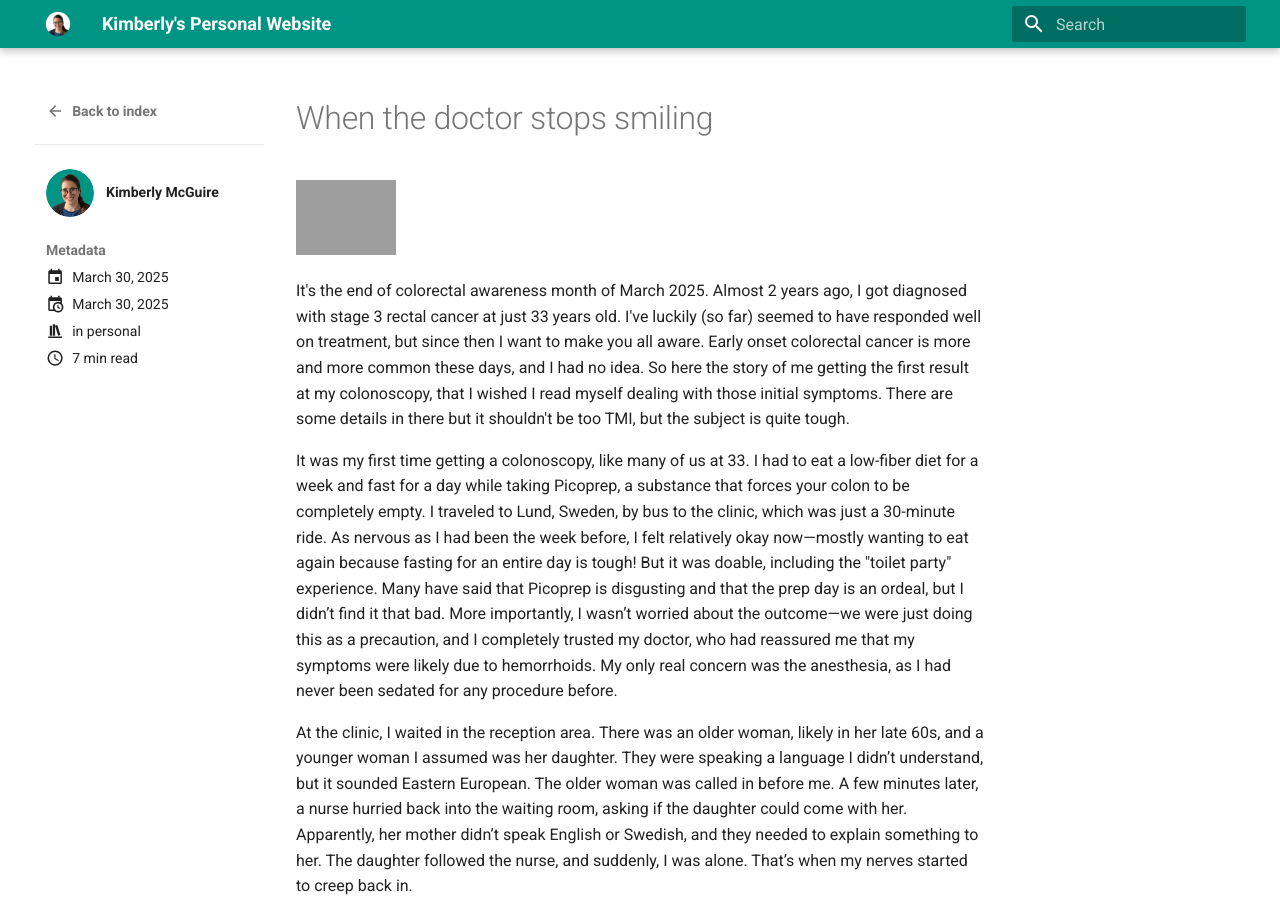
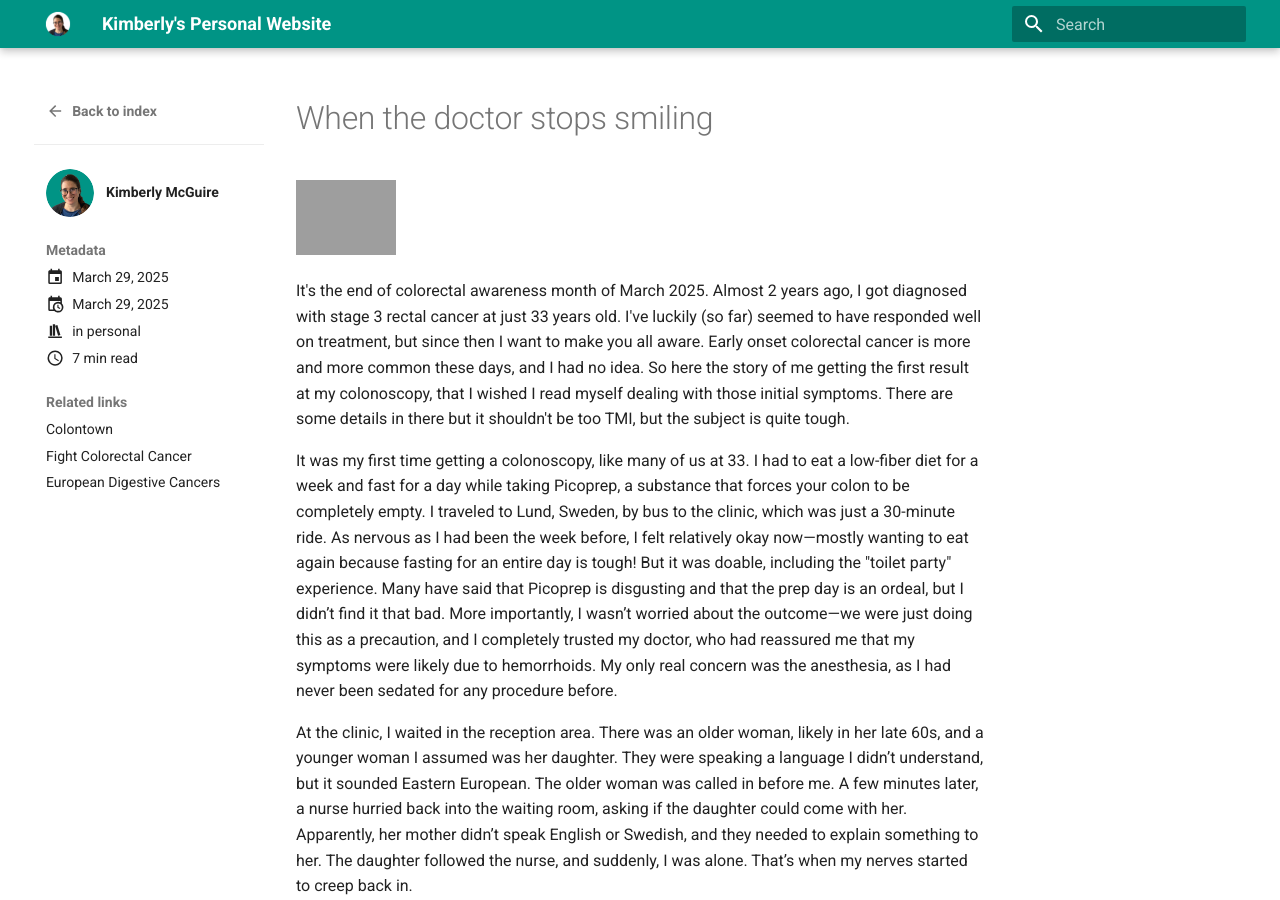
Before and after one commit to knmcguire/knmcguire.github.io, an MkDocs documentation site: the page built from docs/blog/posts/when_the_doctor_stops_smiling.md, in a window 1280 px wide and 900 px high. Built offline with MkDocs 1.6.1 and Material for MkDocs 9.7.7, drawn with Linux system fonts in a browser that asks for light colours; comment, search, counter and statistics services are not loaded.

```diff
--- a/docs/blog/posts/when_the_doctor_stops_smiling.md
+++ b/docs/blog/posts/when_the_doctor_stops_smiling.md
@@ -1,14 +1,18 @@
 ---
 title: When the doctor stops smiling
 date:
-  created: 2025-03-30
-  updated:  2025-03-30
+  created: 2025-03-29
+  updated:  2025-03-29
 draft: false
 categories:
     - personal
 authors:
   - kim
 comments: true
+links:
+  - Colontown: https://colontown.org/
+  - Fight Colorectal Cancer: https://fightcolorectalcancer.org/
+  - European Digestive Cancers: https://digestivecancers.eu/
 ---
 
 <script data-goatcounter="https://knmcguire.goatcounter.com/count"
```
Also changed, not shown: docs/blog/posts/robbie_exploration.md (added, +31 -0 lines), docs/blog/posts/images/robbie_exploration_lowres.png (added).
